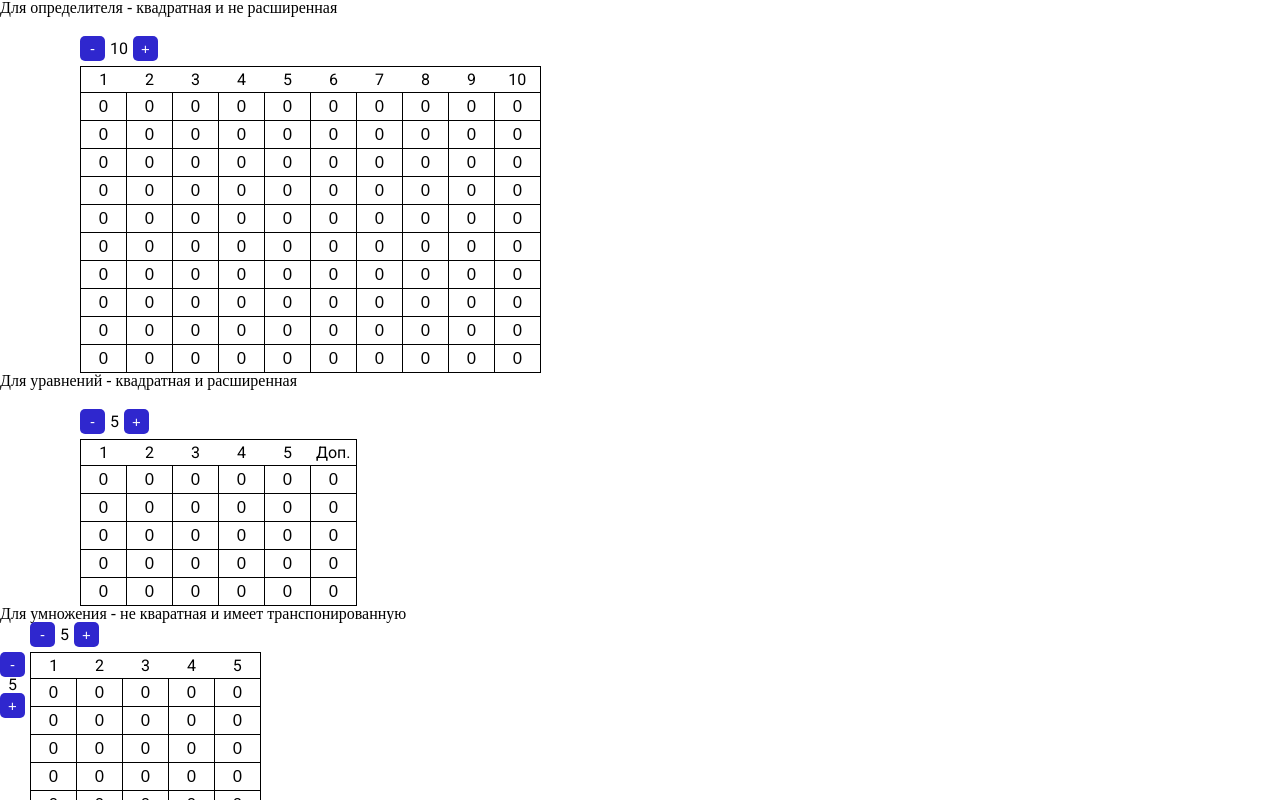
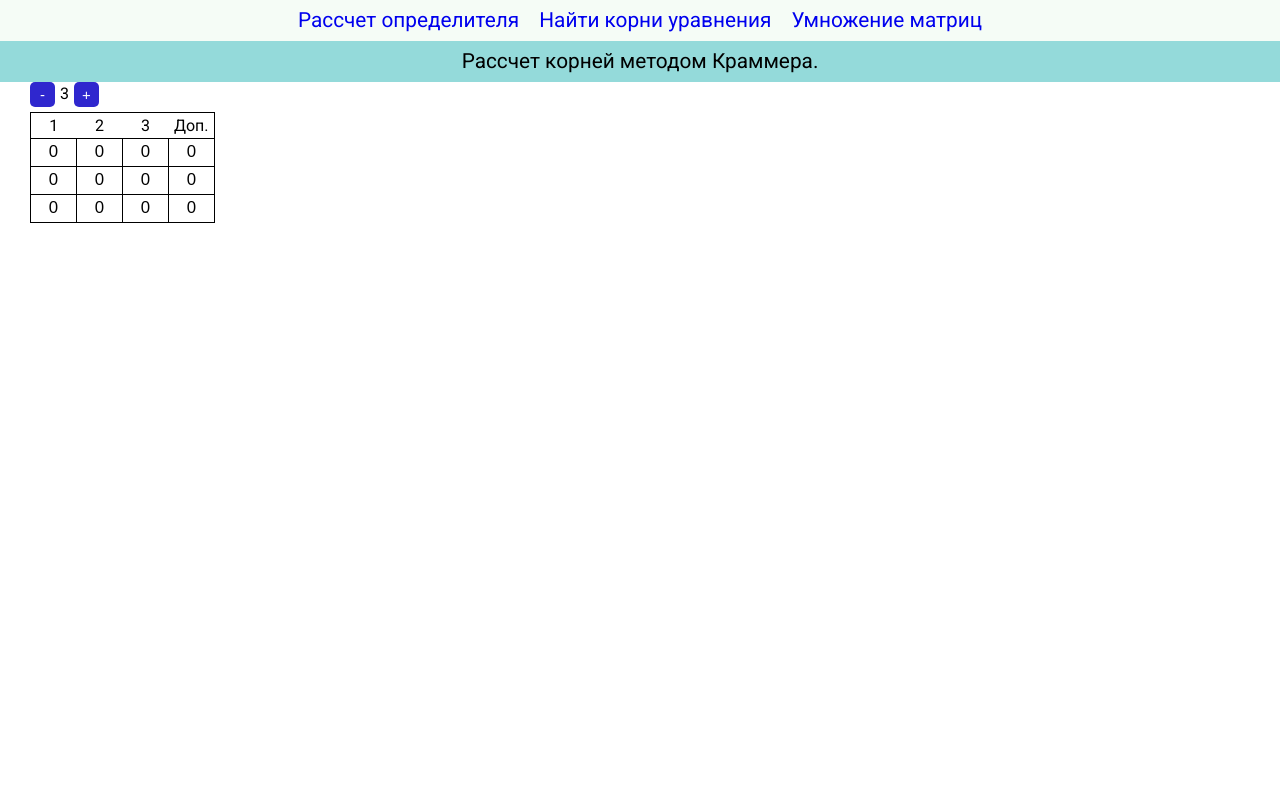
Before and after one commit to Traunin/matrix-calculator, a Vue app: page /#/roots in a window 1280 px wide. Shown: the top 800 px of the page. Built offline with nearby package versions, Linux system fonts and the light colour scheme.

Commit message:
Add menu. Add router.

```diff
--- a/package.json
+++ b/package.json
@@ -9,7 +9,8 @@
   "dependencies": {
     "core-js": "^3.8.3",
     "reset-css": "^5.0.2",
-    "vue": "^3.2.13"
+    "vue": "^3.2.13",
+    "vue-router": "^4.3.0"
   },
   "devDependencies": {
     "@vue/cli-plugin-babel": "~5.0.0",
--- a/src/App.vue
+++ b/src/App.vue
@@ -1,47 +1,49 @@
 <template>
-    <h1>Для определителя - квадратная и не расширенная</h1>
-    <div class="matrix1">
-        <matrix
-            :is-square="true"
-            :cols="10"
-            :rows="5"
-        ></matrix>
-    </div>
+    <nav>
+        <ul>
+            <li><a href="#determinant">Рассчет определителя</a></li>
+            <li><a href="#roots">Найти корни уравнения</a></li>
+            <li><a href="#multiply">Умножение матриц</a></li>
+        </ul>
+    </nav>
 
-    <h1>Для уравнений - квадратная и расширенная</h1>
-    <div class="matrix2">
-        <matrix
-            :is-square="true"
-            :cols="5"
-            :rows="5"
-            :is-augmented="true"
-        ></matrix>
-    </div>
-
-    <h1>Для умножения - не кваратная и имеет транспонированную</h1>
-    <div class="matrix3">
-        <matrix
-            :cols="5"
-            :rows="5"
-            :has-transponded="true"
-        ></matrix>
-    </div>
+    <router-view></router-view>
 </template>
 
-<script>
-import Matrix from "./components/Matrix.vue";
+<style scoped>
+    ul {
+        display: flex;
+        justify-content: center;
+        background: #F5FCF6;
+    }
 
-export default {
-    components: {
-        Matrix,
-    },
-};
-</script>
+    nav a {
+        padding: 10px;
+        font-size: 1.3em;
+        text-decoration: none;
+        display: block;
+        font-family: 'Roboto', sans-serif;
+        transition: all 0.1s;
+        position: relative;
+        text-align: center;
+    }
 
-<style scoped>
-.matrix1,
-.matrix2 {
-    margin-left: 50px;
-    margin-top: 50px;
-}
+    a::after {
+        content: "";
+        width: 0;
+        height: 10px;
+        display: block;
+        border-bottom: 3px solid #69B5CB;
+        transition: all 0.1s;
+        position: absolute;
+        left: 50%;
+        right: 50%;
+        bottom: 0px;
+    }
+
+    a:hover::after {
+        width: 100%;
+        left: 0;
+        right: 0;
+    }
 </style>
--- a/src/assets/style/style.css
+++ b/src/assets/style/style.css
@@ -1 +1,9 @@
-@import url('https://fonts.googleapis.com/css2?family=Roboto:ital,wght@0,100;0,300;0,400;0,500;0,700;0,900;1,100;1,300;1,400;1,500;1,700;1,900&display=swap')
+@import url('https://fonts.googleapis.com/css2?family=Roboto:ital,wght@0,100;0,300;0,400;0,500;0,700;0,900;1,100;1,300;1,400;1,500;1,700;1,900&display=swap');
+
+h1 {
+    background-color: #94DADA;
+    text-align: center;
+    font-size: 1.3em;
+    font-family: 'Roboto', sans-serif;
+    padding: 10px;
+}
--- /dev/null
+++ b/src/components/DeterminantCalculator.vue
@@ -0,0 +1,18 @@
+<template>
+    <h1>Рассчет определителя</h1>
+    <matrix
+        :cols="3"
+        :rows="3"
+        :is-square="true"
+    ></matrix>
+</template>
+
+<script>
+import Matrix from "./Matrix.vue";
+
+export default {
+    components: {
+        Matrix,
+    },
+};
+</script>
--- a/src/components/Matrix.vue
+++ b/src/components/Matrix.vue
@@ -1,53 +1,50 @@
 <template>
     <div class="matrix">
-        <div class="row-controller"  v-if = "!isSquare">
-            <button
-                @click.prevent = "removeRow"
-            >-</button>
+        <div
+            class="row-controller"
+            v-if="!isSquare"
+        >
+            <button @click.prevent="removeRow">-</button>
             <div class="row-count">
                 {{ rowCount }}
             </div>
-            <button
-                @click.prevent = "addRow"
-            >+</button>
+            <button @click.prevent="addRow">+</button>
         </div>
 
         <div class="col-controller">
-            <button
-                @click.prevent = "removeCol"
-            >-</button>
+            <button @click.prevent="removeCol">-</button>
             <div class="col-count">
                 {{ colCount }}
             </div>
-            <button
-                @click.prevent = "addCol"
-            >+</button>
+            <button @click.prevent="addCol">+</button>
         </div>
 
         <table>
             <tr>
-                <th v-for = "colIndex in (colCount  + (isAugmented ? 1 : 0))">{{ (colIndex <= colCount) ? colIndex : "Доп." }}</th>
+                <th v-for="colIndex in colCount + (isAugmented ? 1 : 0)">
+                    {{ colIndex <= colCount ? colIndex : "Доп." }}
+                </th>
             </tr>
-            <tr v-for = "rowIndex in rowCount">
+            <tr v-for="rowIndex in rowCount">
                 <matrix-cell
-                    v-for = "colIndex in (colCount + (isAugmented ? 1 : 0))"
-                    :col-index = "colIndex"
-                    :row-index = "rowIndex"
-                    :cell-id = "`${id}_${colIndex}_${rowIndex}`"
+                    v-for="colIndex in colCount + (isAugmented ? 1 : 0)"
+                    :col-index="colIndex"
+                    :row-index="rowIndex"
+                    :cell-id="`${id}_${colIndex}_${rowIndex}`"
                 ></matrix-cell>
             </tr>
         </table>
 
-        <table v-if = "hasTransponded">
+        <table v-if="hasTransponded">
             <tr>
-                <th v-for = "colIndex in rowCount">{{ colIndex }}</th>
+                <th v-for="colIndex in rowCount">{{ colIndex }}</th>
             </tr>
-            <tr v-for = "rowIndex in colCount">
+            <tr v-for="rowIndex in colCount">
                 <matrix-cell
-                    v-for = "colIndex in (rowCount)"
-                    :col-index = "colIndex"
-                    :row-index = "rowIndex"
-                    :cell-id = "`${id}_transponded_${colIndex}_${rowIndex}`"
+                    v-for="colIndex in rowCount"
+                    :col-index="colIndex"
+                    :row-index="rowIndex"
+                    :cell-id="`${id}_transponded_${colIndex}_${rowIndex}`"
                 ></matrix-cell>
             </tr>
         </table>
@@ -55,12 +52,12 @@
 </template>
 
 <script>
-import MatrixCell from "./MatrixCell.vue"
-import uidGenerator from "./uidGenerator"
+import MatrixCell from "./MatrixCell.vue";
+import uidGenerator from "./uidGenerator";
 
 export default {
     components: {
-        MatrixCell
+        MatrixCell,
     },
 
     mixins: [uidGenerator],
@@ -68,36 +65,36 @@ export default {
     props: {
         cols: {
             type: Number,
-            default: 5
+            default: 5,
         },
 
         rows: {
             type: Number,
-            default: 5
+            default: 5,
         },
 
         isAugmented: {
             type: Boolean,
-            default: false
+            default: false,
         },
 
         isSquare: {
             type: Boolean,
-            default: false
+            default: false,
         },
 
         hasTransponded: {
             type: Boolean,
-            default: false
-        }
+            default: false,
+        },
     },
 
     data() {
         return {
             rowCount: this.isSquare ? this.cols : this.rows,
             colCount: this.cols,
-            id: this.uidGet()
-        }
+            id: this.uidGet(),
+        };
     },
 
     computed: {
@@ -107,7 +104,7 @@ export default {
 
         colCountAdjustedForSquareness() {
             return this.isSquare ? this.colCount : this.rowCount;
-        }
+        },
     },
 
     methods: {
@@ -122,26 +119,26 @@ export default {
         addCol() {
             this.colCount = Math.min(this.colCount + 1, 100);
             if (this.isSquare) {
-                this.rowCount = this.colCount
+                this.rowCount = this.colCount;
             }
         },
 
         removeCol() {
             this.colCount = Math.max(this.colCount - 1, 0);
             if (this.isSquare) {
-                this.rowCount = this.colCount
-            }
+                this.rowCount = this.colCount;
             }
         },
-}
+    },
+};
 </script>
 
 <style scoped>
-    .matrix{
+.matrix {
     margin-top: 30px;
     margin-left: 30px;
     position: relative;
-        font-family: 'Roboto', sans-serif;
+    font-family: "Roboto", sans-serif;
 }
 
 .col-controller {
@@ -152,7 +149,7 @@ export default {
 }
 
 .col-controller .col-count {
-        margin : 0 5px;
+    margin: 0 5px;
 }
 
 .is-augmented-checkbox {
@@ -182,14 +179,14 @@ export default {
     height: 25px;
     border-radius: 5px;
     border: none;
-        background-color: #2F27CE;
+    background-color: #2f27ce;
     color: #fff;
     text-align: center;
     cursor: pointer;
 }
 
 button:hover {
-        border: 2px solid #DEDCFF;
+    border: 2px solid #dedcff;
 }
 
 .row-controller {
@@ -203,7 +200,7 @@ export default {
 }
 
 table {
-        border: 1px solid #000
+    border: 1px solid #000;
 }
 
 th {
--- a/src/components/MatrixCell.vue
+++ b/src/components/MatrixCell.vue
@@ -2,24 +2,24 @@
     <td>
         <input
             type="number"
-            ref = "input"
-            @click = "selectAllText"
-            value = "0"
-            :id = "cellId"
-        >
+            ref="input"
+            @click="selectAllText"
+            value="0"
+            :id="cellId"
+        />
     </td>
 </template>
 
 <script>
 export default {
-        props:  ['rowIndex', 'colIndex', 'cellId'],
+    props: ["rowIndex", "colIndex", "cellId"],
 
     methods: {
         selectAllText() {
             this.$refs.input.select();
-            }
-        }
-    }
+        },
+    },
+};
 </script>
 
 <style scoped>
@@ -31,7 +31,7 @@
 }
 
 /* Firefox */
-    input[type=number] {
+input[type="number"] {
     -moz-appearance: textfield;
     appearance: none;
 }
@@ -45,9 +45,9 @@
     height: 27px;
     outline: none;
     text-align: center;
-        font-family: 'Robot', sans-serif;
+    font-family: "Robot", sans-serif;
     font-size: 1.05em;
     border: none;
-        padding: 0
+    padding: 0;
 }
 </style>
--- /dev/null
+++ b/src/components/MatrixMultiplier.vue
@@ -0,0 +1,19 @@
+<template>
+    <h1>Умножение матриц</h1>
+    <matrix
+        :cols="3"
+        :rows="3"
+        :is-square="true"
+        :is-augmented="true"
+    ></matrix>
+</template>
+
+<script>
+import Matrix from "./Matrix.vue";
+
+export default {
+    components: {
+        Matrix,
+    },
+};
+</script>
--- /dev/null
+++ b/src/components/MatrixSolver.vue
@@ -0,0 +1,19 @@
+<template>
+    <h1>Рассчет корней методом Краммера.</h1>
+    <matrix
+        :cols="3"
+        :rows="3"
+        :is-square="true"
+        :is-augmented="true"
+    ></matrix>
+</template>
+
+<script>
+import Matrix from "./Matrix.vue";
+
+export default {
+    components: {
+        Matrix,
+    },
+};
+</script>
--- /dev/null
+++ b/src/routes.js
@@ -0,0 +1,17 @@
+import { createRouter, createWebHashHistory } from "vue-router";
+import DeterminantCalculator from "./components/DeterminantCalculator.vue"
+import MatrixSolver from "./components/MatrixSolver.vue"
+import MatrixMultiplier from "./components/MatrixMultiplier.vue"
+
+
+
+const router = createRouter({
+    history: createWebHashHistory(),
+    routes: [
+        { path: "/determinant", component: DeterminantCalculator },
+        { path: "/roots", component: MatrixSolver },
+        { path: "/multiply", component: MatrixMultiplier },
+    ],
+});
+
+export default router;
```
Also changed, not shown: src/main.js (+10 -5 lines), 1 other file (tests, documents, lock files or other folders). Lines whose indentation alone changed are shown as unchanged.
